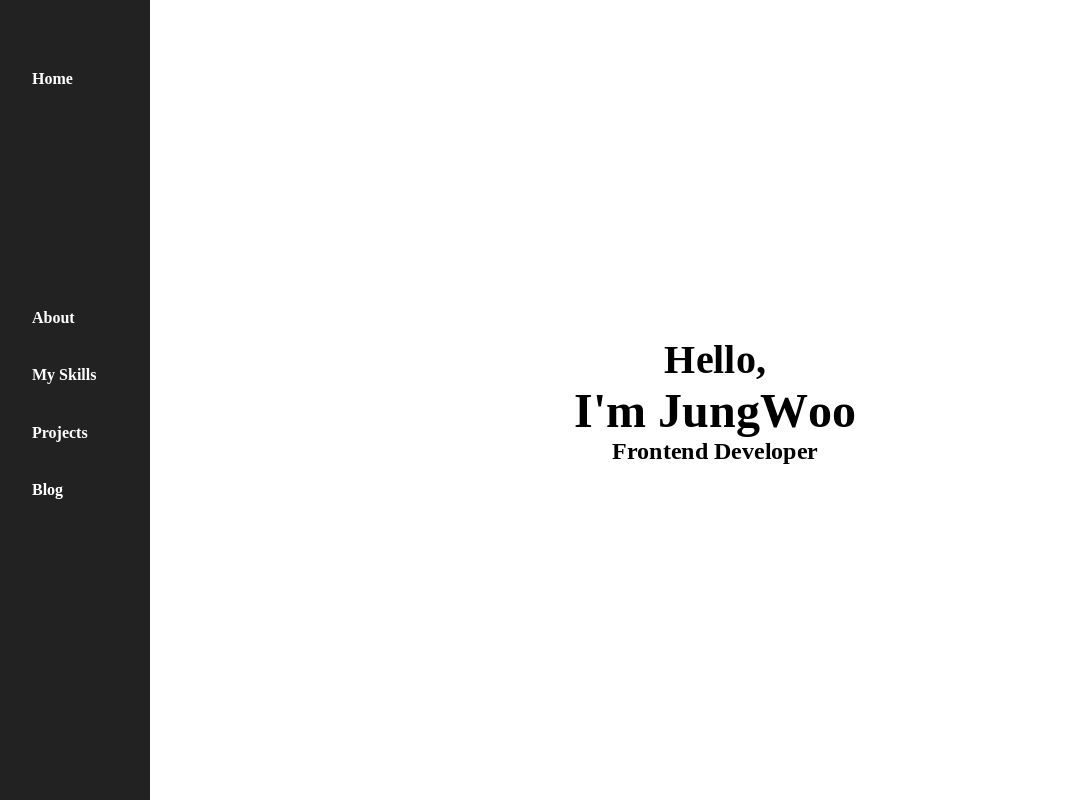
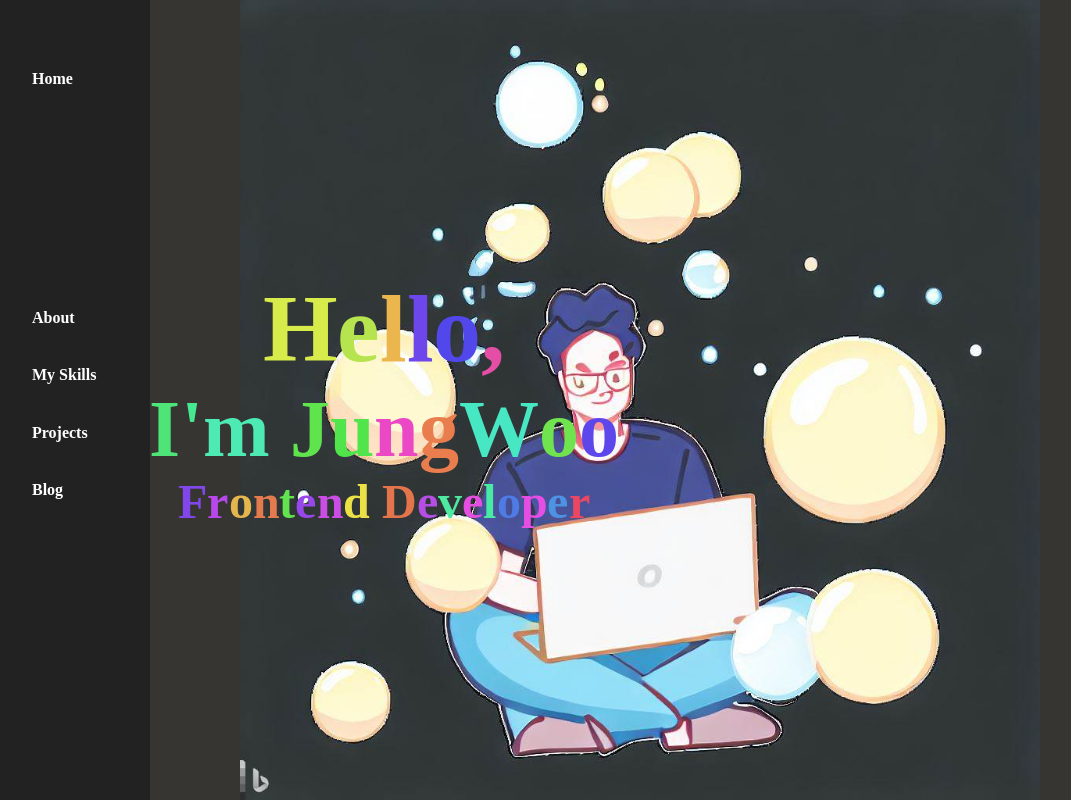
Before and after one commit to wldnr1208/portfolio, a Next.js app in the folder portfolio/: page / in a window 1280 px wide. Shown: the whole page, without its empty margins (0-1071 px from the left). Built offline with nearby package versions, Linux system fonts and the light colour scheme.

Commit message:
[Feat] home backgroundimg 설정

```diff
--- /dev/null
+++ b/portfolio/src/components/bubbleBackground.tsx
@@ -0,0 +1,106 @@
+import { useEffect, useRef } from "react";
+
+interface BubbleBackgroundProps {
+  mousePosition: { x: number; y: number };
+}
+
+const BubbleBackground: React.FC<BubbleBackgroundProps> = ({
+  mousePosition,
+}) => {
+  const canvasRef = useRef<HTMLCanvasElement | null>(null);
+
+  useEffect(() => {
+    const canvas = canvasRef.current;
+    if (!canvas) return;
+
+    const ctx = canvas.getContext("2d");
+    if (!ctx) return;
+
+    const particlesArray: Particle[] = [];
+
+    class Particle {
+      x: number;
+      y: number;
+      size: number;
+      speedX: number;
+      speedY: number;
+      color: string;
+
+      constructor(x: number, y: number) {
+        this.x = x;
+        this.y = y;
+        this.size = Math.random() * 10 + 5; // 수정된 부분
+        this.speedX = Math.random() * 3 - 1.5;
+        this.speedY = Math.random() * 3 - 1.5;
+        this.color = `hsla(${Math.random() * 360}, 100%, 50%, 0.8)`;
+      }
+
+      update() {
+        this.x += this.speedX;
+        this.y += this.speedY;
+
+        if (this.size > 0.2) this.size -= 0.1;
+      }
+
+      draw() {
+        if (!ctx) return;
+        ctx.fillStyle = this.color;
+        ctx.strokeStyle = this.color;
+        ctx.lineWidth = 2;
+
+        ctx.beginPath();
+        ctx.arc(this.x, this.y, this.size, 0, Math.PI * 2);
+        ctx.closePath();
+        ctx.fill();
+      }
+    }
+
+    const createParticle = (e: MouseEvent) => {
+      const xPos = e.x + Math.random() * 20 - 10;
+      const yPos = e.y + Math.random() * 20 - 10;
+      particlesArray.push(new Particle(xPos, yPos));
+    };
+
+    const animateParticles = () => {
+      if (!ctx) return;
+      ctx.clearRect(0, 0, canvas.width, canvas.height);
+
+      for (let i = 0; i < particlesArray.length; i++) {
+        particlesArray[i].update();
+        particlesArray[i].draw();
+
+        if (particlesArray[i].size <= 0.2) {
+          particlesArray.splice(i, 1);
+          i--;
+        }
+      }
+      requestAnimationFrame(animateParticles);
+    };
+
+    canvas.width = window.innerWidth;
+    canvas.height = window.innerHeight;
+
+    window.addEventListener("mousemove", createParticle);
+    animateParticles();
+
+    return () => {
+      window.removeEventListener("mousemove", createParticle);
+    };
+  }, []);
+
+  return (
+    <canvas
+      ref={canvasRef}
+      style={{
+        position: "absolute",
+        top: 0,
+        left: 0,
+        width: "100%",
+        height: "100%",
+        pointerEvents: "none",
+      }}
+    ></canvas>
+  );
+};
+
+export default BubbleBackground;
--- a/portfolio/src/pages/index.tsx
+++ b/portfolio/src/pages/index.tsx
@@ -1,10 +1,11 @@
 import React, { useEffect, useRef, useState } from "react";
 import ParallaxTilt from "react-parallax-tilt";
-import styled from "styled-components";
+import BubbleBackground from "../components/bubbleBackground";
+import styled, { keyframes } from "styled-components";
+import backgroundImg from "../feat/background.jpg";
 
 const Home = () => {
   const [mousePosition, setMousePosition] = useState({ x: 0, y: 0 });
-  const canvasRef = useRef<HTMLCanvasElement | null>(null);
 
   useEffect(() => {
     const handleMouseMove = (e: MouseEvent) => {
@@ -18,151 +19,120 @@ const Home = () => {
     };
   }, []);
 
-  useEffect(() => {
-    const canvas = canvasRef.current;
-    if (!canvas) return;
+  const renderText = (text: string) => {
+    return text.split("").map((char, index) => {
+      const rotation = Math.random() * 30 - 15; // -15 ~ 15도 회전
+      const scale = 1 + Math.random() * 0.2; // 1 ~ 1.2 배 크기
+      const [hue, setHue] = useState(Math.random() * 360); // 0 ~ 360도 색상
 
-    const ctx = canvas.getContext("2d");
-    if (!ctx) return;
-
-    const particlesArray: Particle[] = [];
-
-    class Particle {
-      x: number;
-      y: number;
-      size: number;
-      speedX: number;
-      speedY: number;
-      color: string;
-
-      constructor(x: number, y: number) {
-        this.x = x;
-        this.y = y;
-        this.size = Math.random() * 10 + 5; // 수정된 부분
-        this.speedX = Math.random() * 3 - 1.5;
-        this.speedY = Math.random() * 3 - 1.5;
-        this.color = `hsla(${Math.random() * 360}, 100%, 50%, 0.8)`;
-      }
-
-      update() {
-        this.x += this.speedX;
-        this.y += this.speedY;
-
-        if (this.size > 0.2) this.size -= 0.1;
-      }
-
-      draw() {
-        if (!ctx) return;
-        ctx.fillStyle = this.color;
-        ctx.strokeStyle = this.color;
-        ctx.lineWidth = 2;
-
-        ctx.beginPath();
-        ctx.arc(this.x, this.y, this.size, 0, Math.PI * 2);
-        ctx.closePath();
-        ctx.fill();
-      }
-    }
-
-    const createParticle = (e: MouseEvent) => {
-      const xPos = e.x + Math.random() * 20 - 10;
-      const yPos = e.y + Math.random() * 20 - 10;
-      particlesArray.push(new Particle(xPos, yPos));
+      const changeColor = () => {
+        setTimeout(() => {
+          setHue(Math.random() * 360);
+          changeColor();
+        }, 2000);
       };
 
-    const animateParticles = () => {
-      if (!ctx) return;
-      ctx.clearRect(0, 0, canvas.width, canvas.height);
+      useEffect(() => {
+        changeColor();
+      }, []);
 
-      for (let i = 0; i < particlesArray.length; i++) {
-        particlesArray[i].update();
-        particlesArray[i].draw();
-
-        if (particlesArray[i].size <= 0.2) {
-          particlesArray.splice(i, 1);
-          i--;
-        }
-      }
-      requestAnimationFrame(animateParticles);
+      const randomTranslate = () => {
+        const x = Math.random() * 20 - 10;
+        const y = Math.random() * 20 - 10;
+        return `translateX(${x}px) translateY(${y}px)`;
       };
 
-    canvas.width = window.innerWidth;
-    canvas.height = window.innerHeight;
+      const handleMouseEnter = () => {
+        setHue(Math.random() * 360);
+      };
 
-    window.addEventListener("mousemove", createParticle);
-    animateParticles();
-
-    return () => {
-      window.removeEventListener("mousemove", createParticle);
-    };
-  }, []);
-
-  const renderText = (text: string) => {
-    return text.split("").map((char, index) => (
+      return (
         <ParallaxTilt
           key={index}
           tiltMaxAngleX={15}
           tiltMaxAngleY={15}
-        scale={1.05}
+          scale={scale}
         >
-        <span>{char === " " ? "\u00A0" : char}</span>
+          <AnimatedChar
+            style={{
+              transform: `rotate(${rotation}deg)`,
+              color: `hsl(${hue}, 80%, 60%)`,
+              transition: "color 2s",
+            }}
+            onMouseEnter={handleMouseEnter}
+          >
+            {char === " " ? "\u00A0" : char}
+          </AnimatedChar>
         </ParallaxTilt>
-    ));
+      );
+    });
   };
 
   return (
+    <>
       <TiltWrapper>
         <TextWrapper>
           <Greeting>{renderText("Hello,")}</Greeting>
           <Name>{renderText("I'm JungWoo")}</Name>
           <Position>{renderText("Frontend Developer")}</Position>
         </TextWrapper>
-      <canvas
-        ref={canvasRef}
-        style={{
-          position: "absolute",
-          top: 0,
-          left: 0,
-          width: "100%",
-          height: "100%",
-          pointerEvents: "none",
-        }}
-      ></canvas>
+        <BubbleBackground mousePosition={mousePosition} />
       </TiltWrapper>
+    </>
   );
 };
 
 export default Home;
 
 const TiltWrapper = styled.div`
-  margin-left: 150px;
+  background-color: #373531; // 원하는 색상 코드로 변경하세요 (예: #f5f5f5)
+  background-image: url(${backgroundImg.src});
+  background-position: center;
+  background-repeat: no-repeat;
+  background-size: contain;
   display: flex;
   justify-content: center;
   align-items: center;
+  width: 100%; // 너비 100%로 설정
   height: 100vh;
 `;
 
-const TextWrapper = styled.div`
-  text-align: center;
-`;
-
 const Greeting = styled.h1`
-  font-size: 2.5rem;
+  font-size: 6rem; // 크기 변경
   margin: 0;
   display: flex;
   justify-content: center;
 `;
 
 const Name = styled.h2`
-  font-size: 3rem;
+  font-size: 5rem; // 크기 변경
   margin: 0;
   display: flex;
   justify-content: center;
 `;
 
 const Position = styled.h3`
-  font-size: 1.5rem;
+  font-size: 3rem; // 크기 변경
   margin: 0;
   display: flex;
   justify-content: center;
 `;
+
+const TextWrapper = styled.div`
+  text-align: center;
+  margin-right: 40%; // 원하는 값으로 변경하세요 (예: 50px, 100px 등)
+`;
+const bounce = keyframes`
+  0%, 100% {
+    transform: translateY(-10%);
+  }
+
+  50% {
+    transform: translateY(10%);
+  }
+`;
+
+const AnimatedChar = styled.span`
+  display: inline-block;
+  animation: ${bounce} 2s infinite ease-in-out;
+`;
--- /dev/null
+++ b/portfolio/typings.d.ts
@@ -0,0 +1 @@
+declare module "*.jpg";
```
Also changed, not shown: portfolio/src/feat/background.jpg (added). Lines whose indentation alone changed are shown as unchanged.
